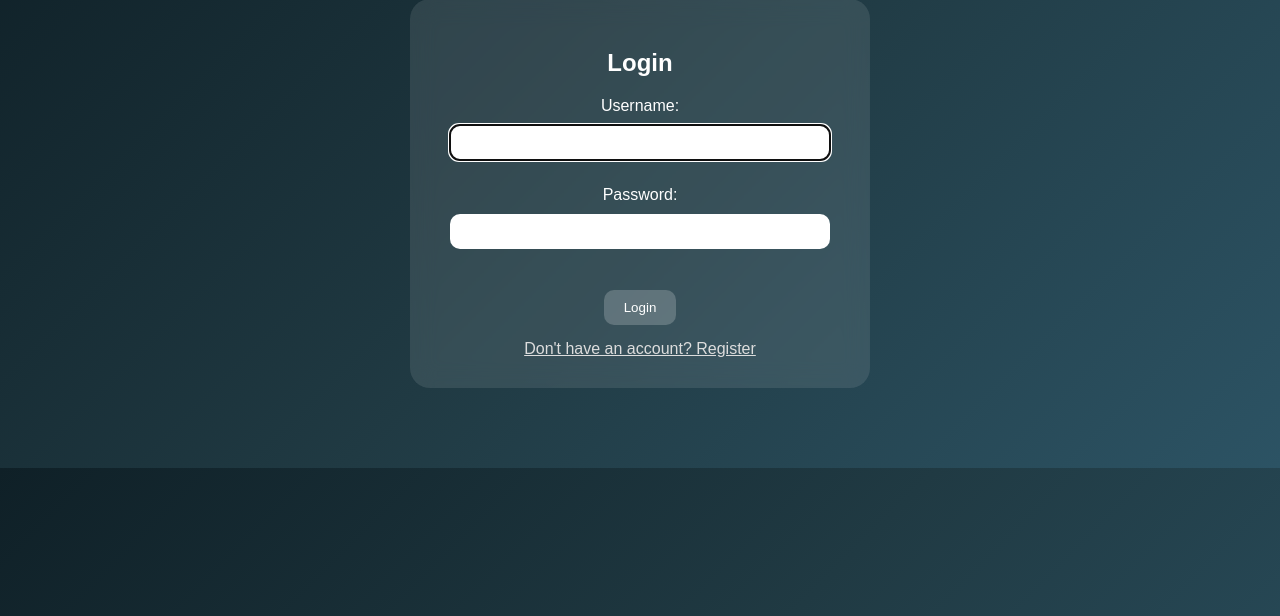
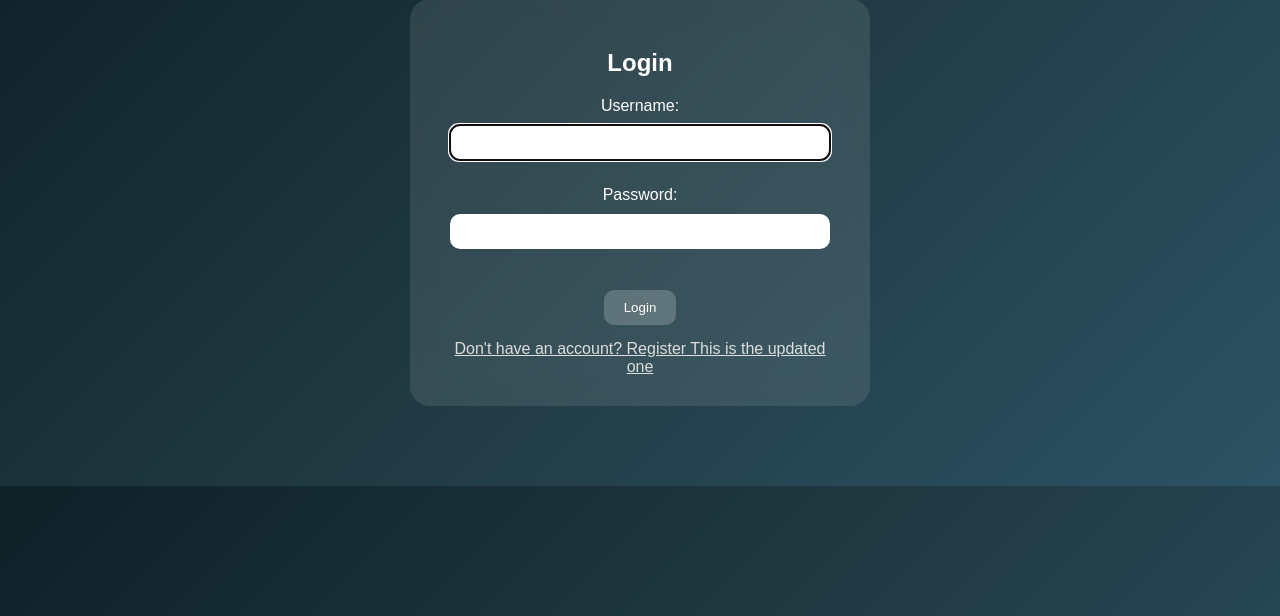
Before and after one commit to HimakarC/upload_image_project, a Django app: page /login/ in a window 1280 px wide. Shown: the part 129-745 px from the top of the page. Run offline with Django 5.2, Linux system fonts and the light colour scheme; parts of the project's set-up code (start-up, migrations or seed data) failed here and were passed over.

Commit message:
Updated with Terraform

```diff
--- a/uploads/templates/uploads/login.html
+++ b/uploads/templates/uploads/login.html
@@ -57,6 +57,7 @@
 
     <a href="{% url 'register' %}" class="link">
         Don't have an account? Register
+        This is the updated one
     </a>
 </div>
 
```
Also changed, not shown: 1 other file.
